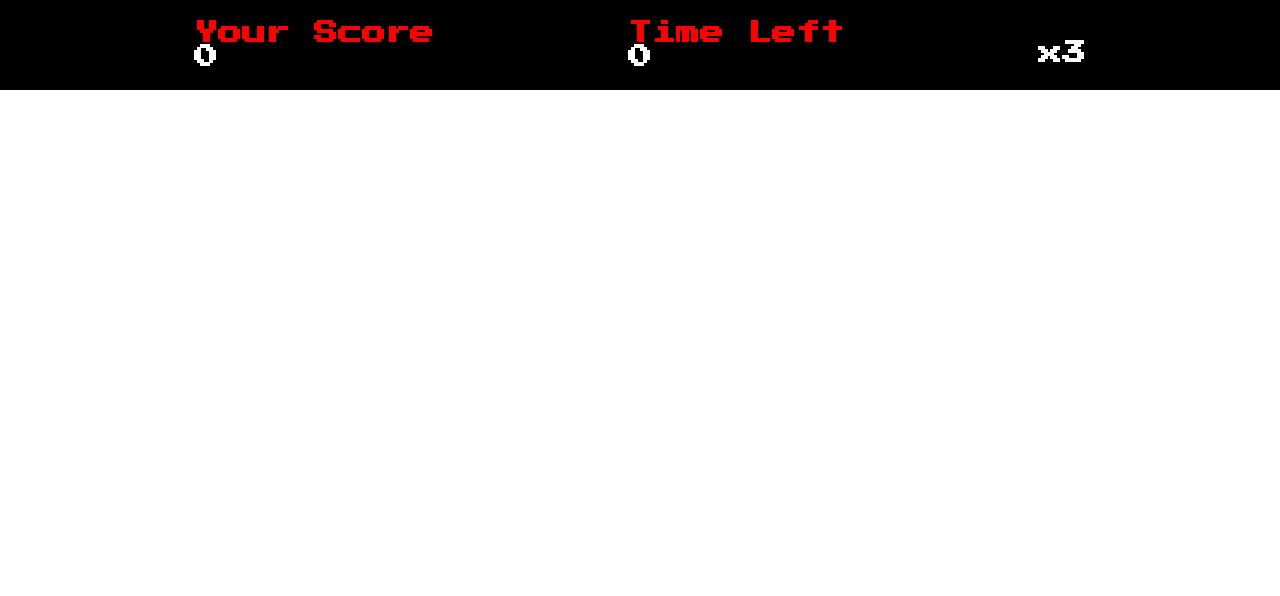
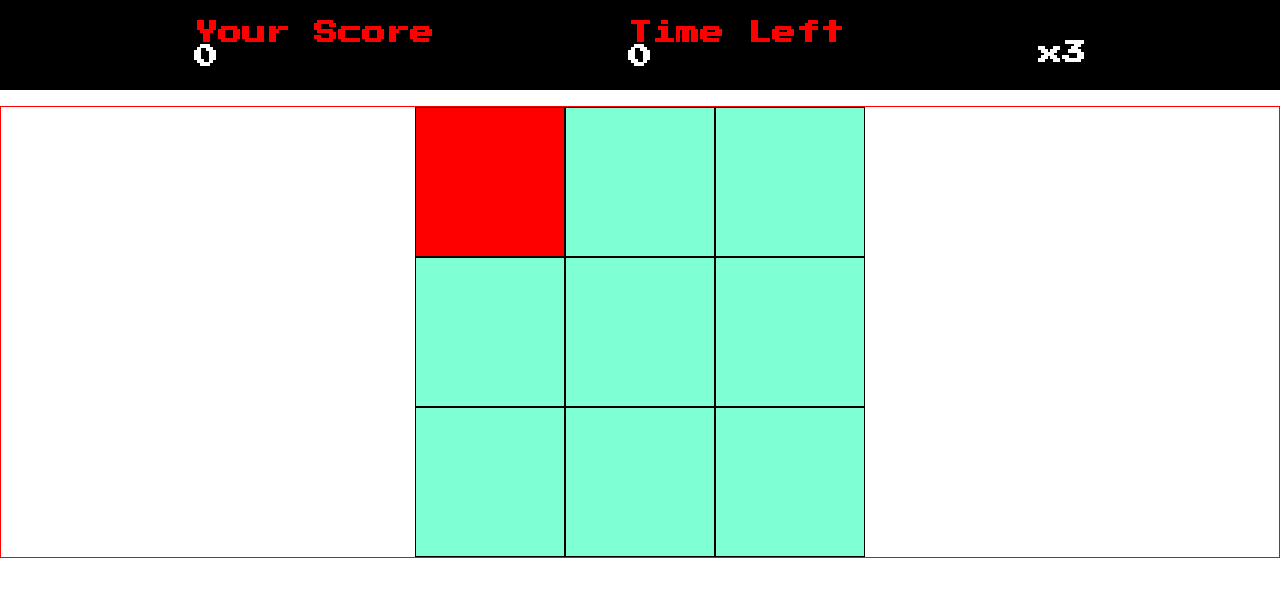
Before and after one commit to flp96/detona-ralph, a plain HTML site: page index.html in a window 1280 px wide. Drawn offline with Linux system fonts and the light colour scheme.

Commit message:
panels estilizados

```diff
--- a/index.html
+++ b/index.html
@@ -29,7 +29,21 @@
       </div>
 
       <div class="panel">
-
+        <div class="panel-row">
+          <div class="square enemy" id="1"></div>
+          <div class="square" id="2"></div>
+          <div class="square" id="3"></div>
+        </div>
+        <div class="panel-row">
+          <div class="square" id="4"></div>
+          <div class="square" id="5"></div>
+          <div class="square" id="6"></div>
+        </div>
+        <div class="panel-row">
+          <div class="square" id="7"></div>
+          <div class="square" id="8"></div>
+          <div class="square" id="9"></div>
+        </div>
       </div>
     </div>
 
--- a/src/styles/main.css
+++ b/src/styles/main.css
@@ -1,5 +1,7 @@
 .container {
   display: flex;
+  flex-direction: column;
+  height: 100%;
 }
 
 .menu {
@@ -11,3 +13,22 @@
   background-color: #000;
   color: #fff;
 }
+
+.panel {
+  margin-top: 1rem;
+  display: flex;
+  align-items: center;
+  justify-content: center;
+  border: 1px solid #ff0000;
+}
+
+.square {
+  height: 150px;
+  width: 150px;
+  border: 1px solid #000000;
+  background-color: #7fffd4;
+}
+
+.enemy {
+  background-color: #ff0000;
+}
```
